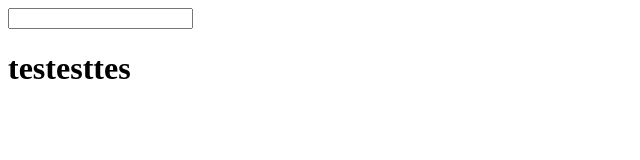
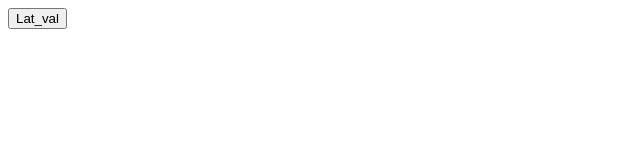
Before and after one commit to officialErnests/officialErnests.github.io, a plain HTML site: page index.html in a window 1280 px wide. Shown: the whole page, without its empty margins (0-640 px from the left). Drawn offline with Linux system fonts and the light colour scheme.

Commit message:
added latval directory

```diff
--- a/index.html
+++ b/index.html
@@ -6,7 +6,8 @@
     <title>LatAll</title>
 </head>
 <body>
-     <input type="text" id="fname" name="fname">
-     <h1>testesttes</h1>
+     <nav>
+        <button onclick="window.location = 'Lat_val.html'">Lat_val</button>
+     </nav>
 </body>
 </html>
```
Also changed, not shown: lat_val.html (added).
